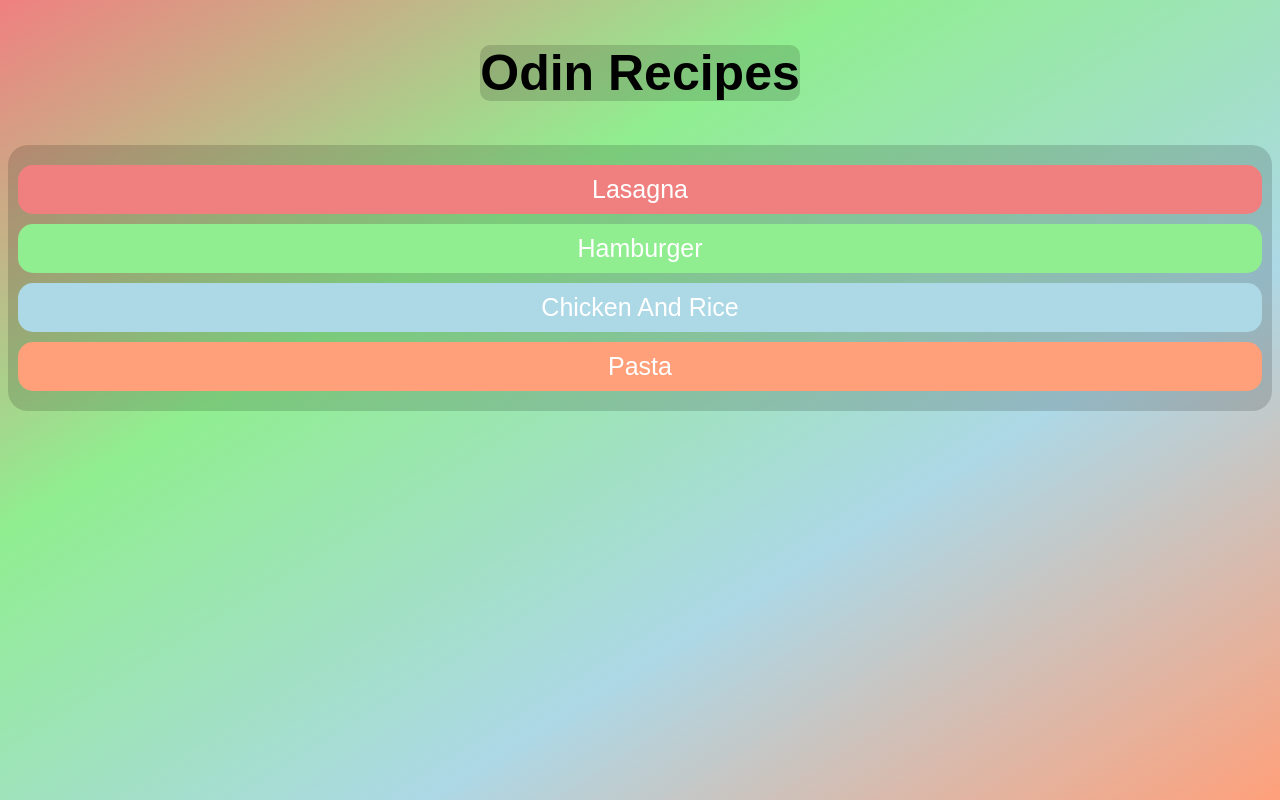
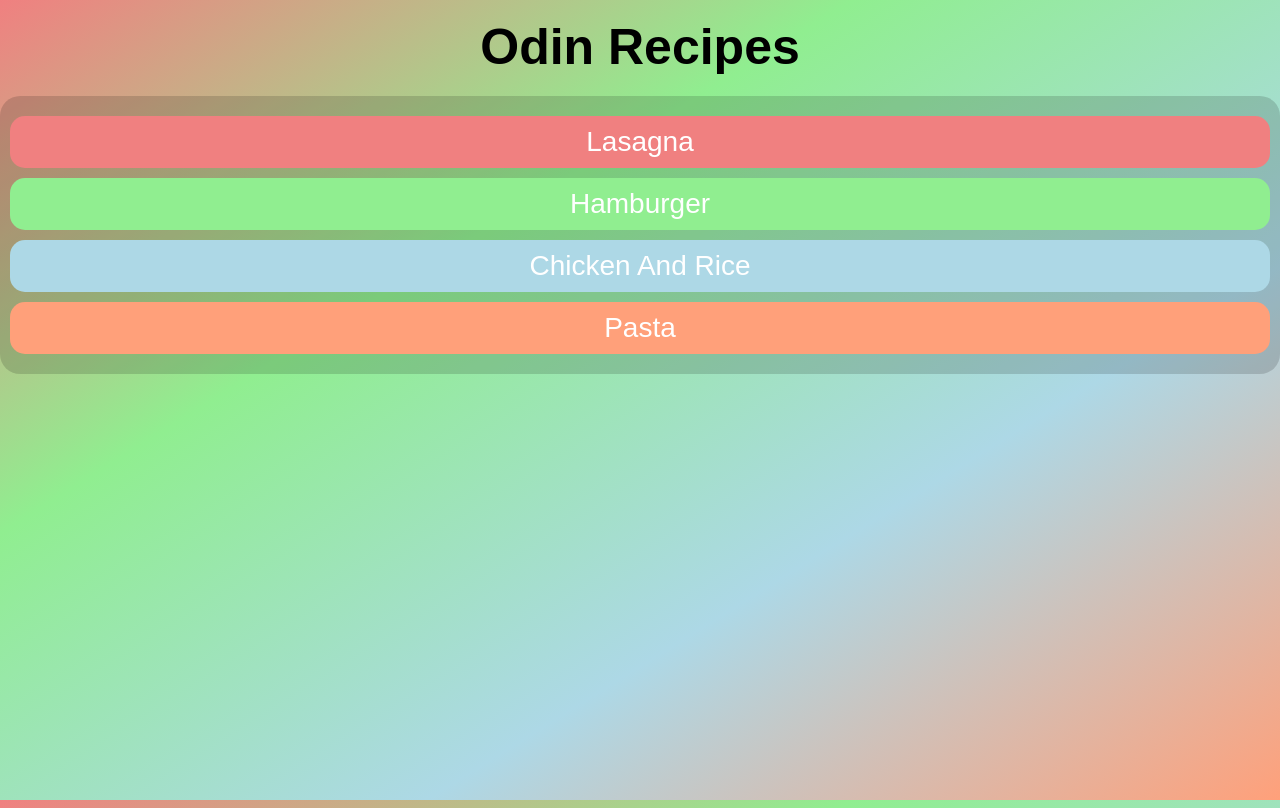
Before and after one commit to WRATHofJEZUS/odin-recipes, a plain HTML site: page index.html in a window 1280 px wide. Drawn offline with Linux system fonts and the light colour scheme.

Commit message:
index.html

```diff
--- a/css/style.css
+++ b/css/style.css
@@ -1,66 +1,63 @@
+html.index, html.index body {
+    min-height: 100vh;
+}
+
 html.index {
     background-image: linear-gradient(to bottom right, lightcoral, lightgreen, lightblue, lightsalmon);
-    height: 100%;
+    background-attachment: fixed;
 }
-h1{
+
+body {
     font-family: Arial, Helvetica, sans-serif;
-    font-size: 50px;
     color: black;
-    margin-inline: 10px;
-    padding: 10px;
+    margin: 0;
+}
+
+h1 {
+    font-size: clamp(2rem, 5vw, 3.125rem);
+    margin: 0.5rem auto;
+    padding: 0.625rem;
     text-align: center;
 }
-.odin-index {
-    background-color: rgba(0, 0, 0, 0.15);
-    border-radius: 10px;
-}
 .list {
-    font-family: Arial, Helvetica, sans-serif;
-    font-size: 25px;
-    color: black;
-    margin-block: 10px;
-    padding: 10px;
+    font-size: clamp(1rem, 2.5vw, 1.75rem);
+    margin-block: 0.625rem;
+    padding: 0.625rem;
     border-radius: 20px;
-    display: block;
     background-color: rgba(0, 0, 0, 0.15);
 }
-#lasag {
+
+.list ul {
+    list-style: none;
+    margin: 0;
+    padding: 0;
+}
+
+.list li {
     margin-block: 10px;
+}
+
+/* Shared link styling */
+.list a {
+    display: block;
     padding: 10px;
     border-radius: 15px;
-    display: block;
-    background-color: lightcoral;
     text-align: center;
     color: white;
     text-decoration: none;
+    transition: transform 0.12s ease, box-shadow 0.12s ease;
 }
-#ham {
-    margin-block: 10px;
-    padding: 10px;
-    border-radius: 15px;
-    display: block;
-    background-color: lightgreen;
-    text-align: center;
-    color: white;
-    text-decoration: none;
+
+.list a:hover,
+.list a:focus-visible {
+    transform: translateY(-2px);
+    box-shadow: 0 6px 18px rgba(0,0,0,0.12);
+    outline: 2px solid white;
+    outline-offset: 2px;
 }
-#chiknrice {
-    margin-block: 10px;
-    padding: 10px;
-    border-radius: 15px;
-    display: block;
-    background-color: lightblue;
-    text-align: center;
-    color: white;
-    text-decoration: none;
-}
-#pasta {
-    margin-block: 10px;
-    padding: 10px;
-    border-radius: 15px;
-    display: block;
-    background-color: lightsalmon;
-    text-align: center;
-    color: white;
-    text-decoration: none;
-}
+
+/* Individual link colors */
+.lasag { background-color: lightcoral; }
+.ham { background-color: lightgreen; }
+.chiknrice { background-color: lightblue; }
+.pasta { background-color: lightsalmon; }
--- a/index.html
+++ b/index.html
@@ -7,12 +7,14 @@
     <title>Odin Recipes</title>
 </head>
 <body>
-    <h1><a class="odin-index">Odin Recipes</a></h1>
-<div class="list">
-    <a href="/recipes/lasagna.html" class="list" id="lasag">Lasagna</a>
-    <a href="/recipes/hamburger.html" class="list" id="ham">Hamburger</a>
-    <a href="/recipes/chiknrice.html" class="list" id="chiknrice">Chicken And Rice</a>
-    <a href="/recipes/pasta.html" class="list" id="pasta">Pasta</a>
-</div>
+    <h1>Odin Recipes</h1>
+    <nav class="list">
+        <ul>
+            <li><a href="/recipes/lasagna.html" class="lasag">Lasagna</a></li>
+            <li><a href="/recipes/hamburger.html" class="ham">Hamburger</a></li>
+            <li><a href="/recipes/chiknrice.html" class="chiknrice">Chicken And Rice</a></li>
+            <li><a href="/recipes/pasta.html" class="pasta">Pasta</a></li>
+        </ul>
+    </nav>
 </body>
 </html>
```
